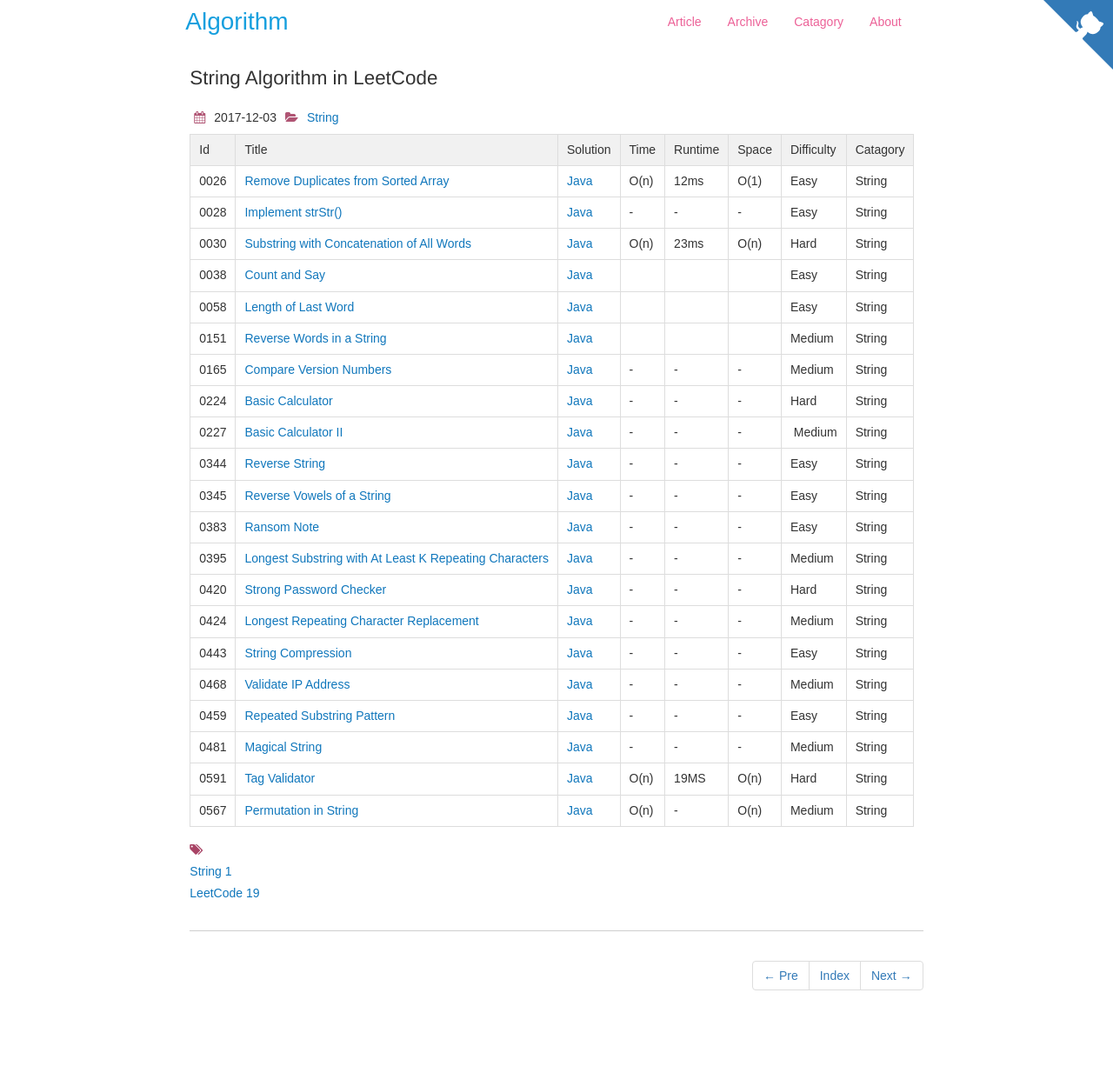
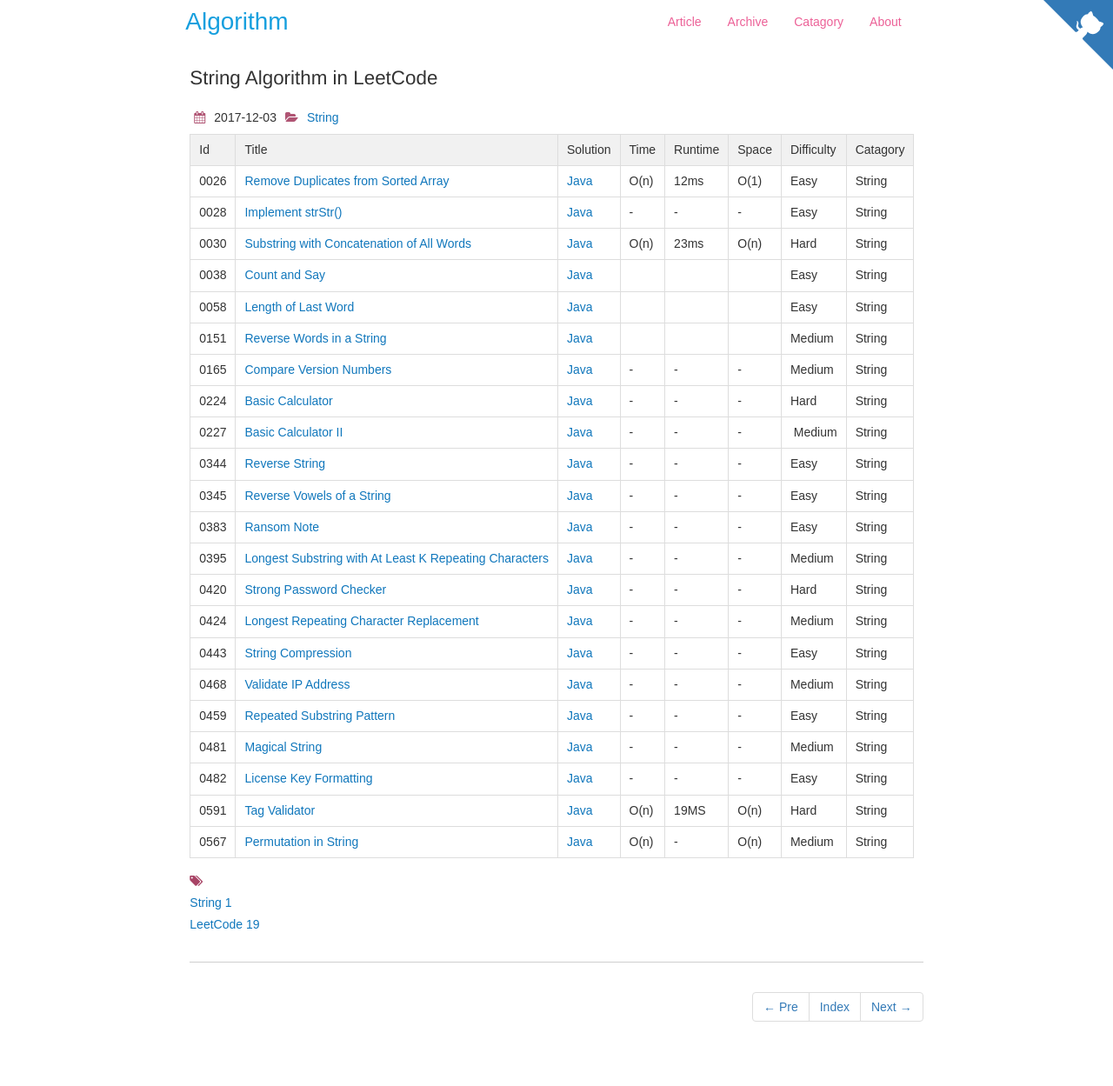
Before and after one commit to dunso/algorithm, a Jekyll site: the page built from docs/_posts/2017-12-03-String.md, in a window 1280 px wide. Shown: the whole page at 87% size. Built offline with Jekyll 4.4.1, drawn with Linux system fonts in a browser that asks for light colours; nearby versions of some CDN libraries; before the commit the page ends 1213 px from its top, so only the background shows below that.

Commit message:
Add index of LeetCode0482.java to docs

```diff
--- a/docs/_posts/2017-12-03-String.md
+++ b/docs/_posts/2017-12-03-String.md
@@ -31,5 +31,6 @@
 |0468|[Validate IP Address](https://leetcode.com/problems/validate-ip-address/)|[Java](https://e.srl/leetcode-468/)|-|-|-|Medium |String|
 |0459|[Repeated Substring Pattern](https://leetcode.com/problems/repeated-substring-pattern/)|[Java](https://e.srl/leetcode-459/)|-|-|-|Easy |String|
 |0481|[Magical String](https://leetcode.com/problems/magical-string/)|[Java](https://e.srl/leetcode-481/)|-|-|-|Medium|String|
+|0482|[License Key Formatting](https://leetcode.com/problems/license-key-formatting/)|[Java](https://e.srl/leetcode-482/)|-|-|-|Easy|String|
 |0591|[Tag Validator](https://leetcode.com/problems/tag-validator)| [Java](https://e.srl/leetcode-591/)  | O(n) |19MS| O(n)  |  Hard |String|
 |0567|[Permutation in String](https://leetcode.com/problems/permutation-in-string)| [Java](https://e.srl/leetcode-567/)  | O(n) |-| O(n)  |  Medium |String|
```
